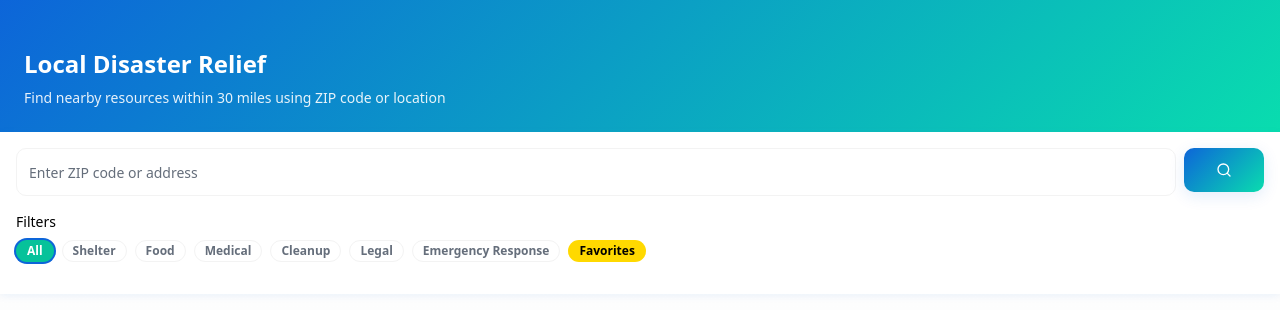
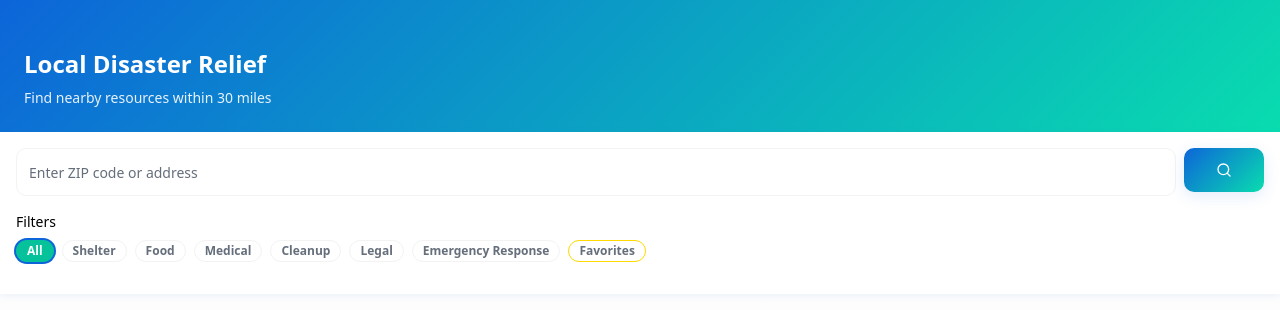
Before and after one commit to schnabs27/nestprotect, a React (Vite) app: page / in a window 1280 px wide. Both pictures are taken after a click on the button "Continue as Guest". Shown: the top 310 px of the page. Built offline with nearby package versions, Linux system fonts and the light colour scheme; no server answers.

Commit message:
Format Relief page filters
Update Relief page content and styling for filter buttons.
- Change subtitle to "Find nearby resources within 30 miles".
- Format Favorites filter unselected state to have white fill, yellow outline, and gray text.

```diff
--- a/src/components/ResourcesPage.tsx
+++ b/src/components/ResourcesPage.tsx
@@ -196,7 +196,7 @@ const ResourcesPage = () => {
       <div className="bg-gradient-primary text-primary-foreground p-6 pt-12">
         <h1 className="text-2xl font-bold mb-2">Local Disaster Relief</h1>
         <p className="text-primary-foreground/90 text-sm">
-          Find nearby resources within 30 miles using ZIP code or location
+          Find nearby resources within 30 miles
         </p>
       </div>
 
@@ -237,7 +237,7 @@ const ResourcesPage = () => {
                     isSelected
                       ? `${category.color} ${isFavorites ? "text-yellow-foreground" : "text-white"} ring-2 ring-primary`
                       : isFavorites
-                        ? `${category.color} text-yellow-foreground`
+                        ? "bg-white border border-yellow text-muted-foreground"
                         : "bg-background border border-input text-muted-foreground hover:bg-muted/50"
                   }`}
                   onClick={() => setSelectedCategory(category.id)}
```
